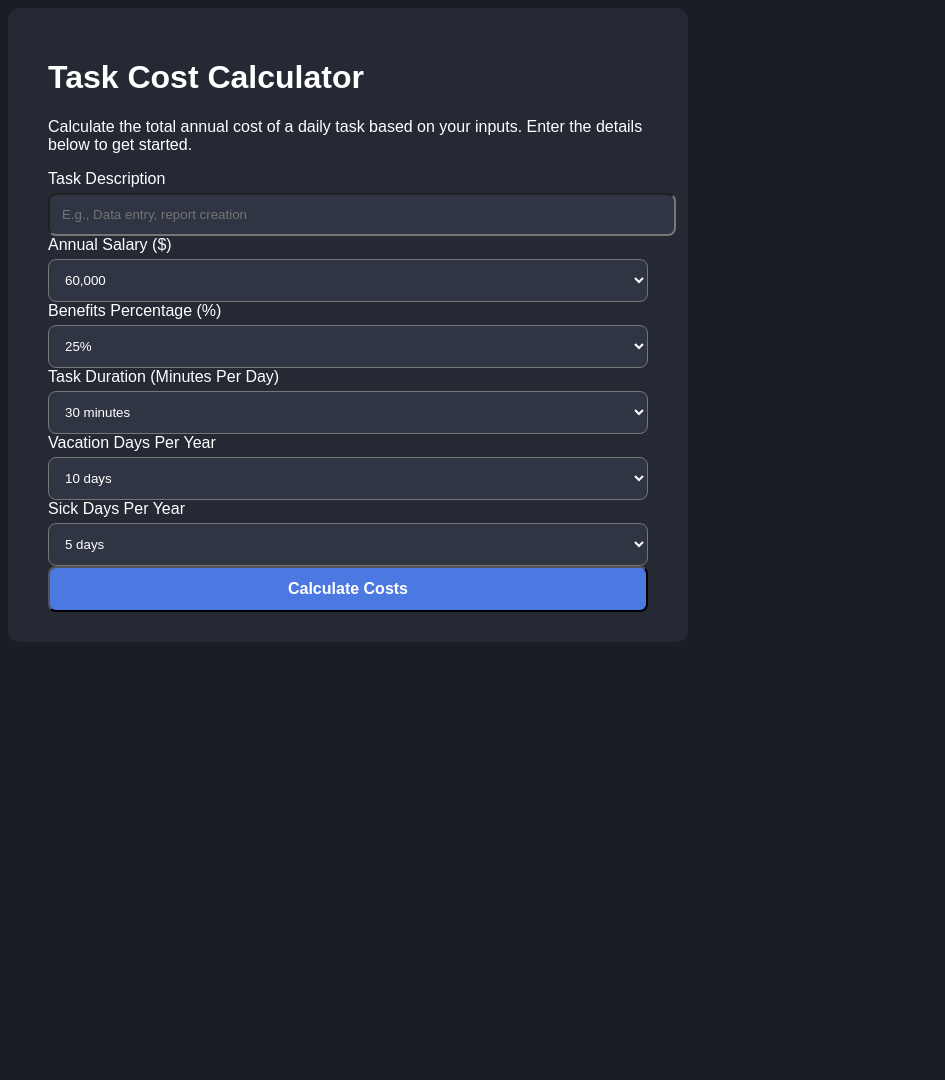
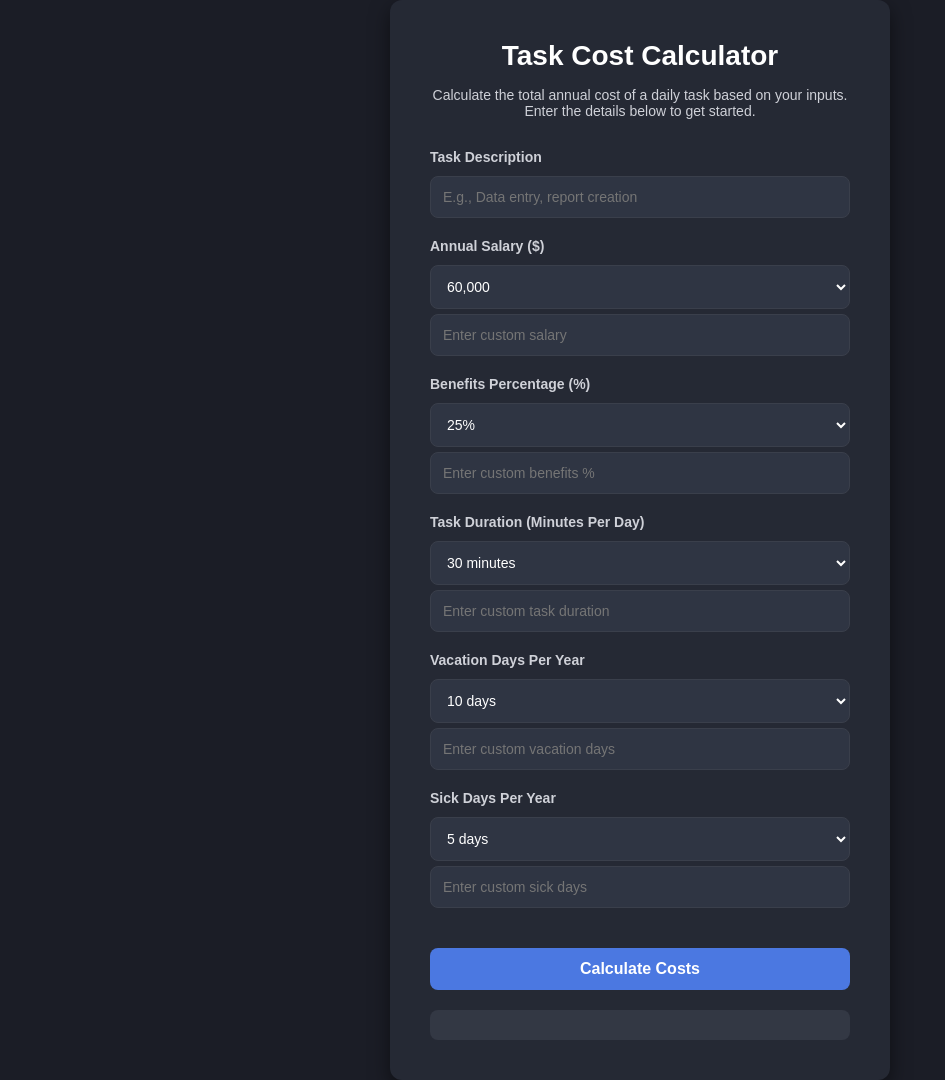
Before and after one commit to JWeidner2104/task-cost-calculator, a plain HTML site: page index.html in a window 1280 px wide. Shown: the whole page, without its empty margins (0-945 px from the left). Before the commit the page ends 800 px from the top, so only its background shows below. Drawn offline with Linux system fonts and the light colour scheme.

Commit message:
Update style.css

```diff
--- a/style.css
+++ b/style.css
@@ -1,41 +1,103 @@
-.hidden {
-    display: none;
+/* General reset and body styles */
+* {
+    margin: 0;
+    padding: 0;
+    box-sizing: border-box;
 }
 
 body {
     font-family: Arial, sans-serif;
     background-color: #1b1d26;
     color: white;
+    display: flex;
+    justify-content: center;
+    align-items: center;
+    min-height: 100vh;
+    margin: 0;
 }
 
+/* Container styling */
 .container {
     background: #252934;
-    padding: 30px 40px;
+    padding: 40px;
     border-radius: 12px;
+    box-shadow: 0 8px 20px rgba(0, 0, 0, 0.5);
     width: 100%;
-    max-width: 600px;
+    max-width: 500px;
+    text-align: left;
 }
 
+/* Title and description */
+h1 {
+    font-size: 28px;
+    margin-bottom: 15px;
+    text-align: center;
+}
+
+.description {
+    font-size: 14px;
+    color: #cfd1d8;
+    margin-bottom: 30px;
+    text-align: center;
+}
+
+/* Form group styling */
+.form-group {
+    margin-bottom: 20px;
+}
+
+label {
+    display: block;
+    margin-bottom: 6px;
+    font-size: 14px;
+    font-weight: bold;
+    color: #cfd1d8;
+}
+
+/* Input and select styling */
 input, select {
     width: 100%;
     padding: 12px;
     margin-top: 5px;
+    border: 1px solid #3a3f4b;
     border-radius: 8px;
     background: #2f3543;
     color: white;
+    font-size: 14px;
+    transition: border 0.3s ease;
 }
 
+input:focus, select:focus {
+    outline: none;
+    border-color: #4b78e1;
+}
+
+/* Button styling */
 button {
     width: 100%;
     padding: 12px;
+    margin-top: 20px;
     font-size: 16px;
     font-weight: bold;
     color: white;
-    background: #4b78e1;
+    background-color: #4b78e1;
+    border: none;
     border-radius: 8px;
     cursor: pointer;
+    transition: background 0.3s ease;
 }
 
 button:hover {
-    background: #5c8eff;
+    background-color: #5c8eff;
 }
+
+/* Result display */
+.result {
+    margin-top: 20px;
+    padding: 15px;
+    background: #333844;
+    border-radius: 8px;
+    font-size: 14px;
+    color: #e0e0e0;
+    line-height: 1.5;
+}
```
